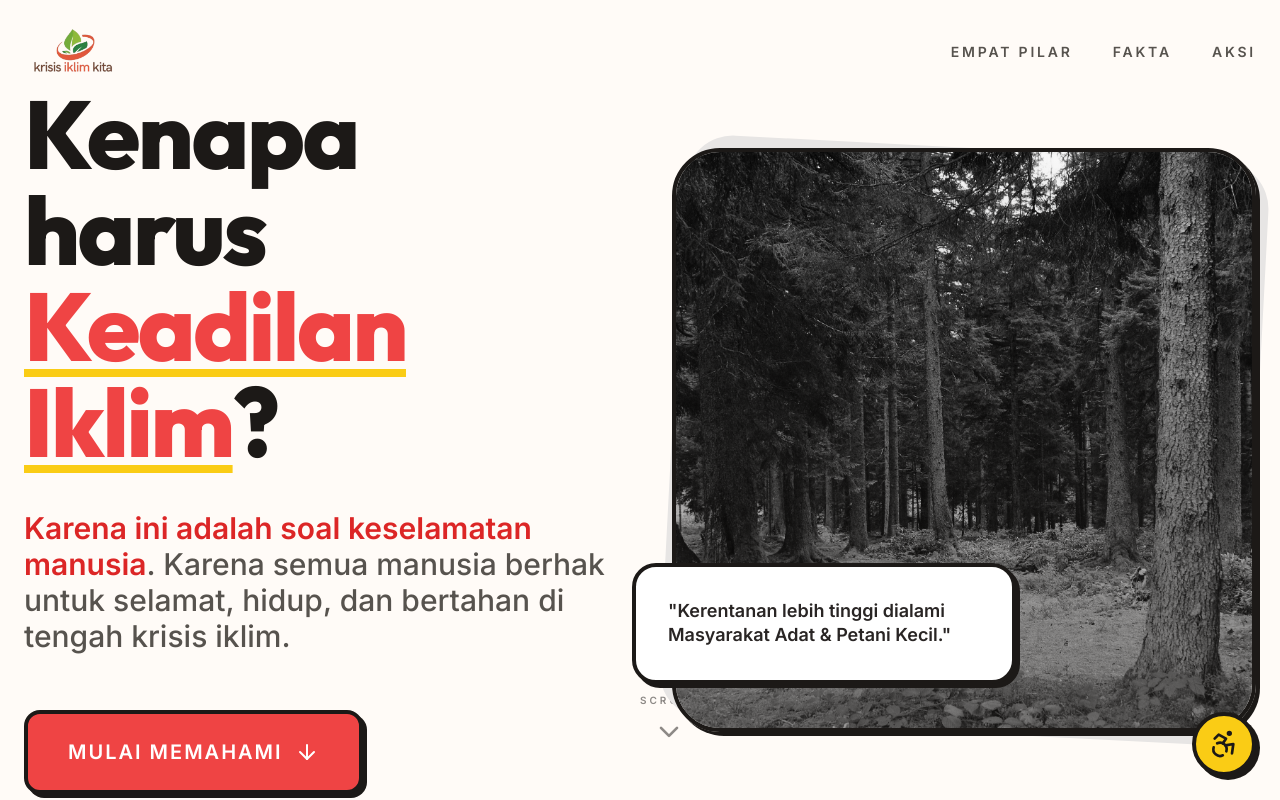
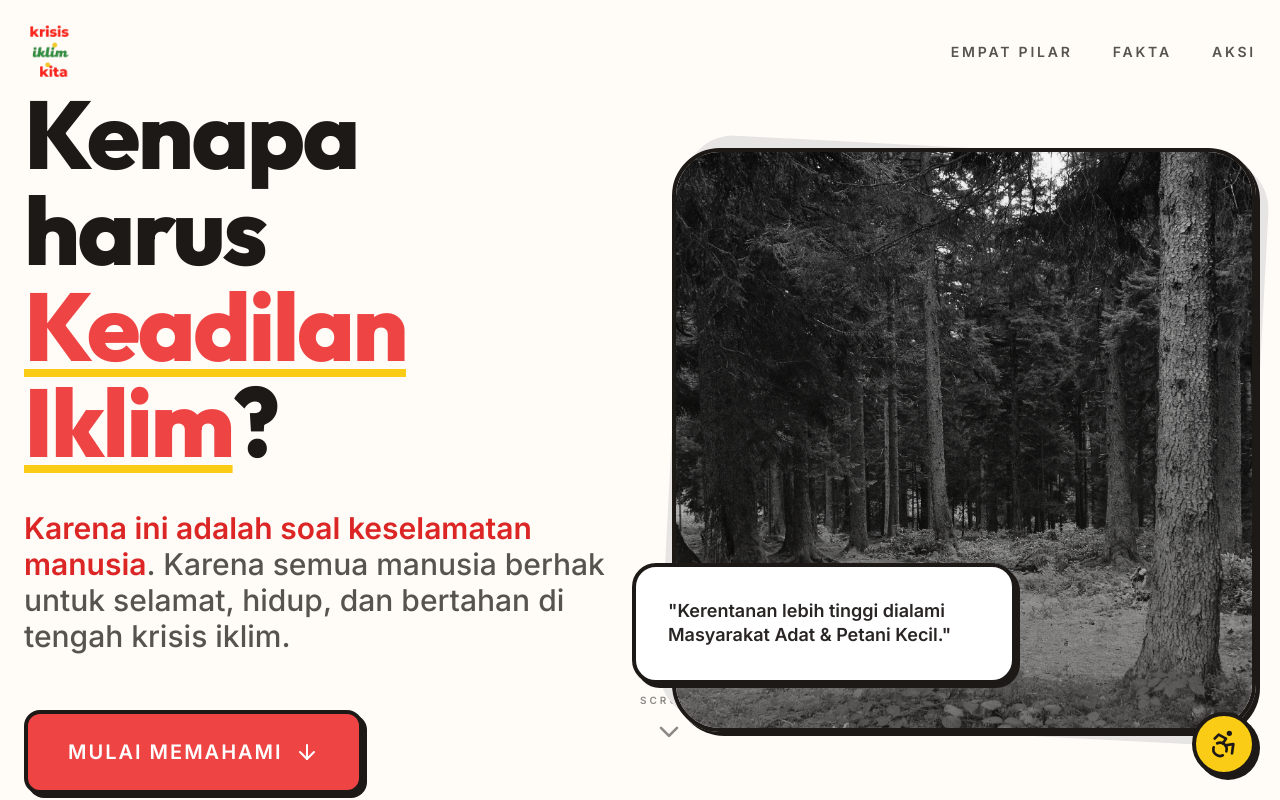
Before and after one commit to citrapricylia-am/web-krisis-iklim-kita, a React (Vite) app: page / in a window 1280 px wide. Shown: the top 800 px of the page. Built offline with nearby package versions, Linux system fonts and the light colour scheme.

Commit message:
Change logo image source in Navbar
Updated logo image source in Navbar component.

```diff
--- a/Navbar.tsx
+++ b/Navbar.tsx
@@ -45,11 +45,11 @@ const Navbar: React.FC = () => {
         >
           <div className="w-30 h-16">
             <img
-              src="assets/icon.png"
+              src="assets/icon2.png"
               alt="Logo"
               className="w-full h-full object-contain"
               onError={(e) => {
-                (e.target as HTMLImageElement).src = "assets/icon.png";
+                (e.target as HTMLImageElement).src = "assets/icon2.png";
               }}
             />
           </div>
```
